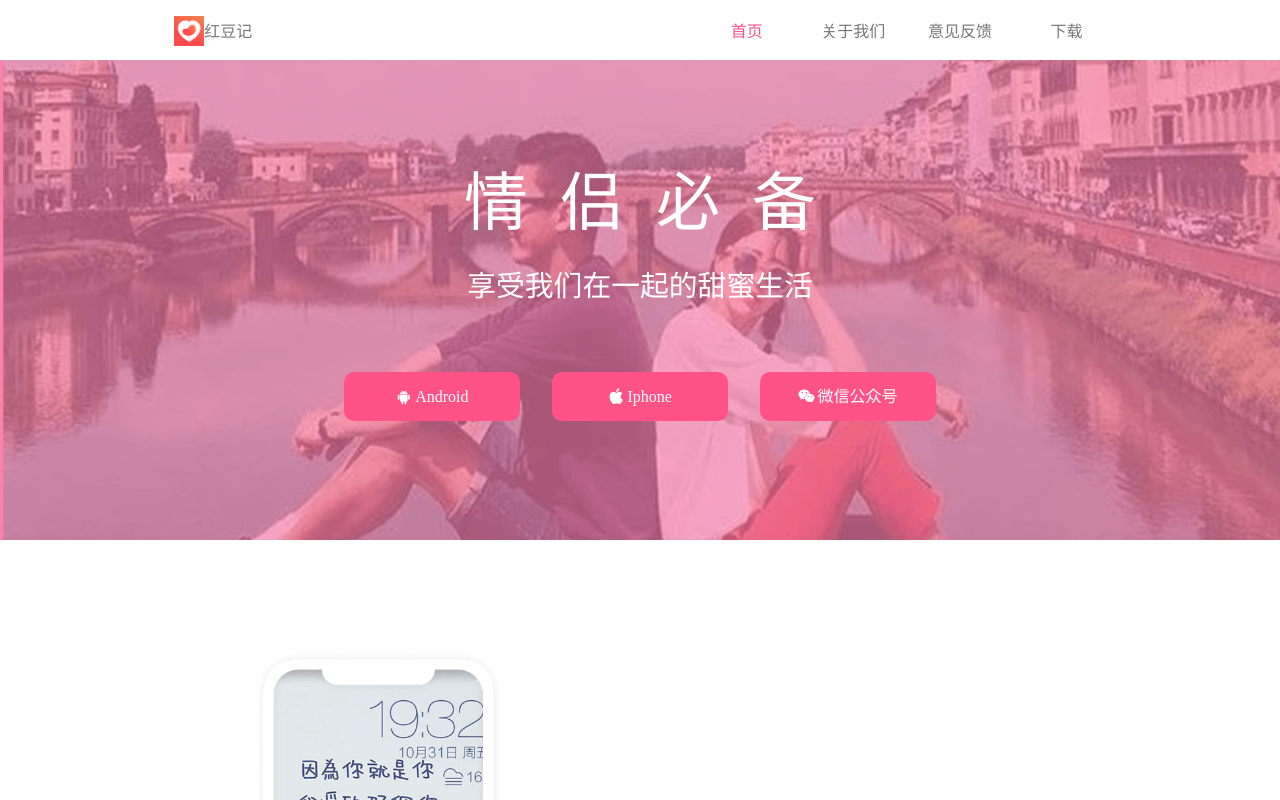
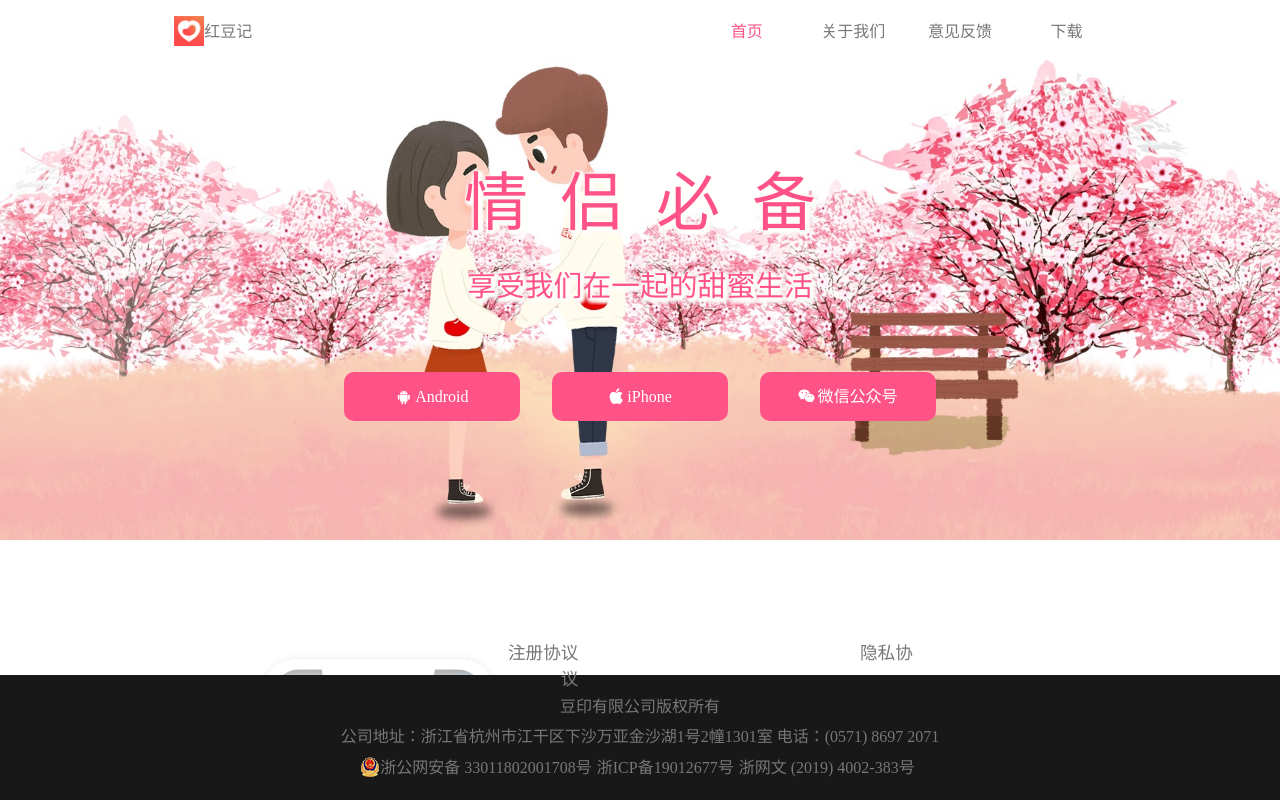
Before and after one commit to GhostCatcg/hongdouji, a Nuxt app: page / in a window 1280 px wide. Shown: the top 800 px of the page. Built offline with nearby package versions, Linux system fonts and the light colour scheme.

Commit message:
修改底部

```diff
--- a/assets/css/base.scss
+++ b/assets/css/base.scss
@@ -25,6 +25,7 @@ html {
   -webkit-tap-highlight-color: transparent;
   -webkit-font-smoothing: antialiased;
   -moz-osx-font-smoothing: grayscale;
+  height:100%;
 }
 
 body {
@@ -38,6 +39,11 @@ body {
   line-height: 1.5;
   touch-action: none;
   min-width: 1280px;
+  height:100%;
+}
+#__nuxt,
+#__layout{
+  height:100%;
 }
 html,
 body,
--- a/components/home/top.vue
+++ b/components/home/top.vue
@@ -17,7 +17,7 @@
 
         <nuxt-link to>
           <i class="iconfont">&#xe634;</i>
-          <span>Iphone</span>
+          <span>iPhone</span>
         </nuxt-link>
 
         <nuxt-link to>
@@ -45,7 +45,7 @@ span {
   color: #fff;
 }
 .I-top {
-  background: url("../../assets/img/homeBG.png") no-repeat;
+  background: url("../../assets/img/home.jpg") no-repeat;
   background-size: 100% 100%;
   height: 30rem;
   position: relative;
@@ -62,6 +62,13 @@ span {
   }
   .msg p {
     font-size: 1.8rem;
+  }
+  .big-title p,
+  .msg p {
+    color: $color;
+    text-shadow: 2px 2px 5px #fff, 2px 2px 5px #ffe, 2px 2px 5px #fff,
+      2px 2px 5px #fff, 2px 2px 5px #fff, 2px 2px 5px #fff, 2px 2px 5px #fff,
+      2px 2px 5px #fff, 2px 2px 5px #fff, 2px 2px 5px #fff, 2px 2px 5px #fff;
   }
   .different {
     margin-top: 4rem;
--- a/layouts/default.vue
+++ b/layouts/default.vue
@@ -1,20 +1,23 @@
 <template>
   <div class="default">
     <el-container class="container">
+
       <el-header class="header">
         <h-header></h-header>
       </el-header>
 
-      <el-main>
+      <el-main class="mian">
         <nuxt />
       </el-main>
 
-      <el-footer class="footer">
+      <el-footer class="footer" :height="125">
         <h-footer></h-footer>
       </el-footer>
+
     </el-container>
   </div>
 </template>
+
 <script>
 import HHeader from "../components/public/header/index.vue";
 import HFooter from "../components/public/footer/index.vue";
@@ -25,17 +28,21 @@ export default {
   }
 };
 </script>
-<style>
+<style lang="scss" scoped>
 .default,
 .container {
   height: 100%;
+}
+.header{
+
 }
 .push,
 .footer {
   height: 125px;
 }
 .main {
-  min-height: 100%;
-  margin-bottom: -125px;
+  // min-height: 100%;
+  height:100%;
+  /* margin-bottom: -125px; */
 }
 </style>
--- a/pages/download.vue
+++ b/pages/download.vue
@@ -11,7 +11,7 @@
           </div>
           <div>
             <i class="iconfont">&#xe634;</i>
-            <p>Iphone</p>
+            <p>iPhone</p>
           </div>
         </div>
         <p class="smllMark">感谢您对豆印的支持，敬请期待更多产品。</p>
@@ -25,18 +25,20 @@
 
 <style lang="scss" scoped>
 @import "../assets/css/varibale"; // 引入全局样式
-
+.download{
+  height: 100%;
+}
 .content {
   display: flex;
   justify-content: center;
   align-items: center;
   background: linear-gradient(to right, #ff5589, #ff77a0);
   padding: 3em 0;
-
+  height:100%;
   position: relative;
   &::after,
   &::before {
-    content: "";
+    content: " ";
     display: inline-block;
     background: url("../assets/img/ellipse.png") no-repeat;
     background-size: 100% 100%;
--- a/pages/service.vue
+++ b/pages/service.vue
@@ -30,7 +30,7 @@
                 name
                 id
                 placeholder="1、请详细描述您遇到的问题。
-2、金量上传出现问题时的截图。
+2、尽量上传出现问题时的截图。
 3、请留下您的真是姓名和联系方式，以便豆印客服联系您。"
               ></textarea>
             </div>
@@ -47,7 +47,7 @@
             <label class="left" for>联系方式：</label>
             <div class="phone">
               <input v-model="number" type="text" placeholder="您的手机号或者QQ号" />
-              <span class="mark">仅豆印工作人员可见，请保持你的联系方式畅通。</span>
+              <span class="mark">仅豆印工作人员可见，请保持您的联系方式畅通。</span>
             </div>
           </div>
           <p class="submit">
@@ -121,7 +121,9 @@ export default {
 //   margin: 10em auto;
 //   height: 1000px;
 // }
-
+.service{
+  height:100%;
+}
 .content {
   background: linear-gradient(to right, #ff5589, #ff77a0);
   padding-top: 3rem;
```
Also changed, not shown: assets/img/home.jpg (added), 1 other file (tests, documents, lock files or other folders).
